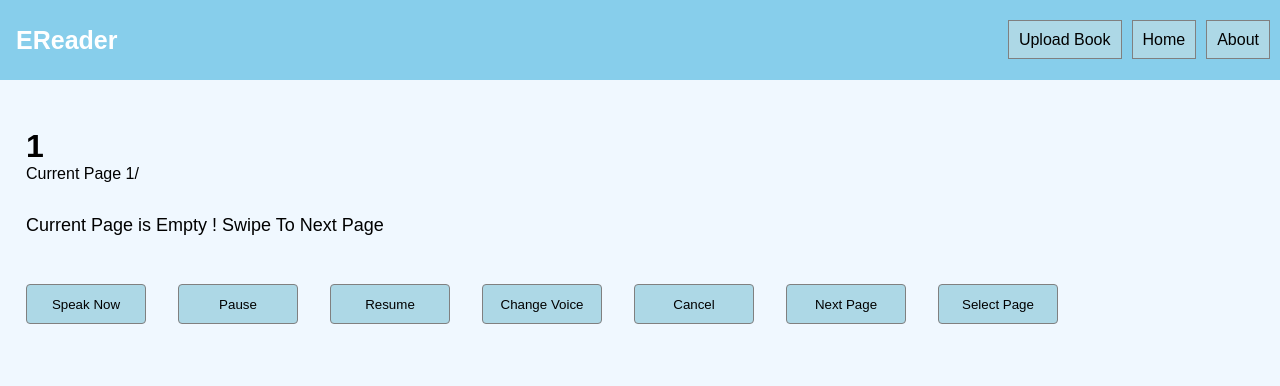
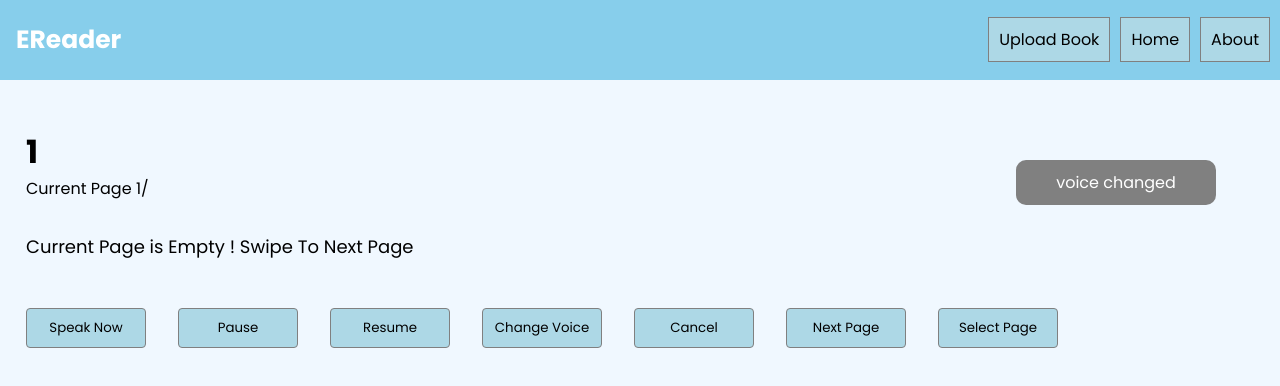
Before and after one commit to balathan2004/ebook-reader, a Next.js app: page /book/1 in a window 1280 px wide. Both pictures are taken after a click on the button "Change Voice". Shown: the top 386 px of the page. Built offline with nearby package versions, Linux system fonts and the light colour scheme.

Commit message:
19/2 8:28

```diff
--- /dev/null
+++ b/components/notify.js
@@ -0,0 +1,16 @@
+import React, { useEffect } from "react";
+export default function Notify({ message, messageFunction }) {
+  useEffect(() => {
+    setTimeout(() => {
+      messageFunction(null);
+    }, 5000);
+  });
+
+  if (message) {
+    return (
+      <div className="notify">
+        <span>{message}</span>
+      </div>
+    );
+  }
+}
--- a/pages/book/[id].js
+++ b/pages/book/[id].js
@@ -2,6 +2,7 @@ import { useRouter } from "next/router";
 import React, { useState, useEffect } from "react";
 import styles from "@/styles/Home.module.css";
 import Navbar from "@/components/nav";
+import Notify from "@/components/notify";
 import {
   StartSpeech,
   StopSpeech,
@@ -18,6 +19,7 @@ export default function Page() {
   const [loader, setLoader] = useState(true);
   const [pageData, setPageData] = useState(null);
   const [VoiceNum, setVoiceNum] = useState(0);
+  const [notification, setNotification] = useState(null);
   const [totalPage, setTotalPage] = useState(null);
 
   const { id } = router.query;
@@ -66,6 +68,7 @@ export default function Page() {
   }
 
   function NextPage() {
+    setNotification("Moving to next page");
     setLoader(true);
     setPageNum(pageNum + 1);
     setPages(pageNum + 1);
@@ -78,6 +81,7 @@ export default function Page() {
   }
 
   function ChangeVoice() {
+    setNotification("voice changed");
     StartOver();
     var value = VoiceNum;
     setVoiceNum(VoiceNum + 1);
@@ -96,6 +100,7 @@ export default function Page() {
   return (
     <div className="home-container">
       <Navbar />
+      <Notify message={notification} messageFunction={setNotification} />
       <div className={styles.text_book}>
         {loader ? <LoadingComponent /> : null}
         <div className={styles.contentDetails}>
--- a/styles/globals.css
+++ b/styles/globals.css
@@ -1,3 +1,4 @@
+@import url("https://fonts.googleapis.com/css2?family=Poppins:wght@200;300;400;500;600;700&display=swap");
 img {
   width: 100px;
   height: 100px;
@@ -104,6 +105,21 @@ overflow: hidden;
   display: none;
 }
 
+
+.notify{
+
+  position: absolute;
+  right: 5%;
+  top: 20%;
+  display: block;
+  width: 200px;
+  padding: 10px;
+  border-radius: 10px;
+  background-color: gray;
+  text-align: center;
+  color: white;
+}
+
 @media (max-width: 700px) {
   .nav {
     background-color: rgb(40, 142, 183);
```
Also changed, not shown: pages/home.js (+7 -1 lines), pages/load.js (deleted, +0 -14 lines).
